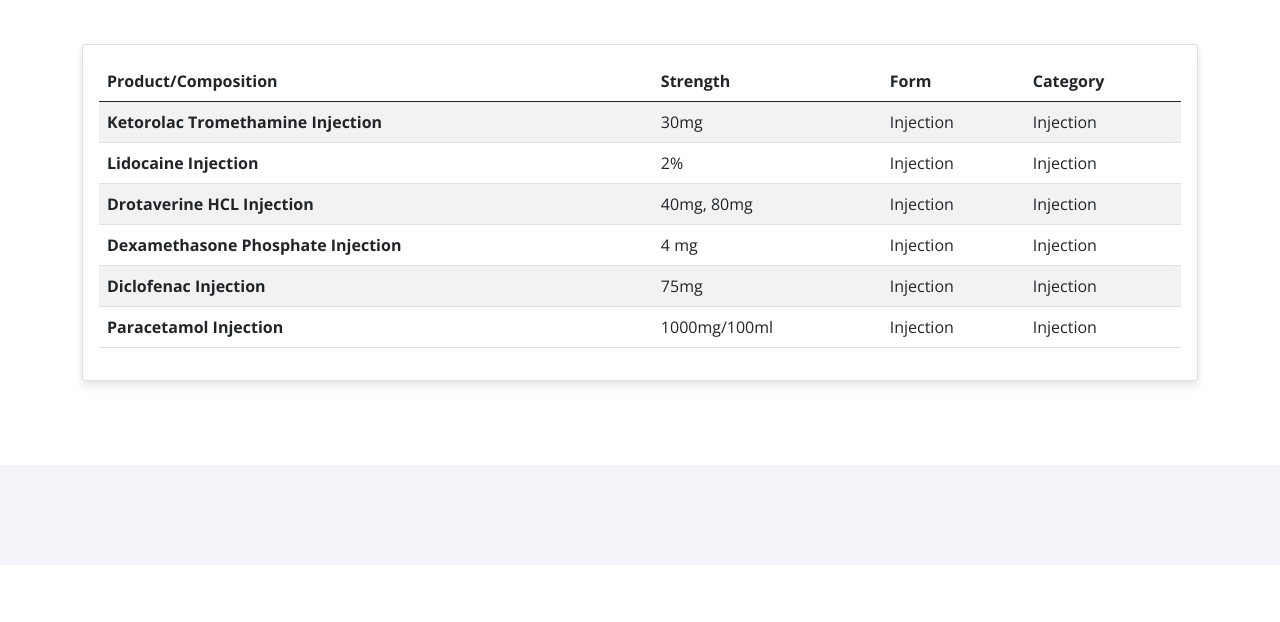
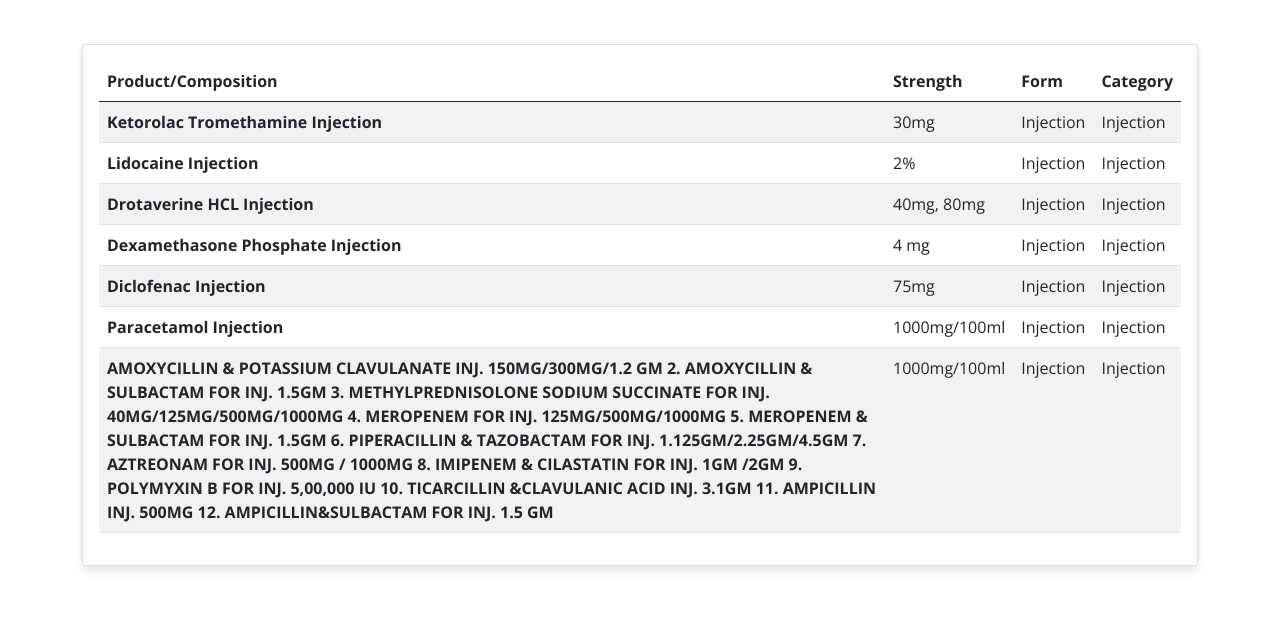
Before and after one commit to Proosam/zookteck.github.io, a plain HTML site: page indexinjection.html in a window 1280 px wide. Shown: the part 154-776 px from the top of the page. Drawn offline with nearby package versions, Linux system fonts and the light colour scheme; a web font is replaced by a local one.

Commit message:
Update indexinjection.html

```diff
--- a/indexinjection.html
+++ b/indexinjection.html
@@ -6,7 +6,7 @@
   <meta charset="utf-8">
   <meta content="width=device-width, initial-scale=1.0" name="viewport">
 
-  <title>zeko medical</title>
+  <title>Alfahad  medical</title>
   <meta content="" name="description">
   <meta content="" name="keywords">
 
@@ -190,6 +190,24 @@
                                 <td>Injection</td>
                                 <td>Injection</td>
                             </tr>
+				<tr>
+
+				 <th scope="row">AMOXYCILLIN & POTASSIUM CLAVULANATE INJ.	150MG/300MG/1.2 GM
+2.	AMOXYCILLIN & SULBACTAM FOR INJ.	1.5GM
+3.	METHYLPREDNISOLONE SODIUM SUCCINATE FOR INJ.	40MG/125MG/500MG/1000MG
+4.	MEROPENEM FOR INJ.	125MG/500MG/1000MG
+5.	MEROPENEM & SULBACTAM FOR INJ.	1.5GM
+6.	PIPERACILLIN & TAZOBACTAM FOR INJ.	1.125GM/2.25GM/4.5GM
+7.	AZTREONAM FOR INJ.	500MG / 1000MG
+8.	IMIPENEM & CILASTATIN FOR INJ.	1GM /2GM
+9.	POLYMYXIN B FOR INJ.	5,00,000 IU
+10.	TICARCILLIN &CLAVULANIC ACID INJ.	3.1GM
+11.	AMPICILLIN INJ.	500MG
+12.	AMPICILLIN&SULBACTAM FOR INJ.	1.5 GM</th>
+                                <td>1000mg/100ml</td>
+                                <td>Injection</td>
+                                <td>Injection</td>
+				</tr>
                         </tbody>
                         <!--Table body-->
                     </table>
```
